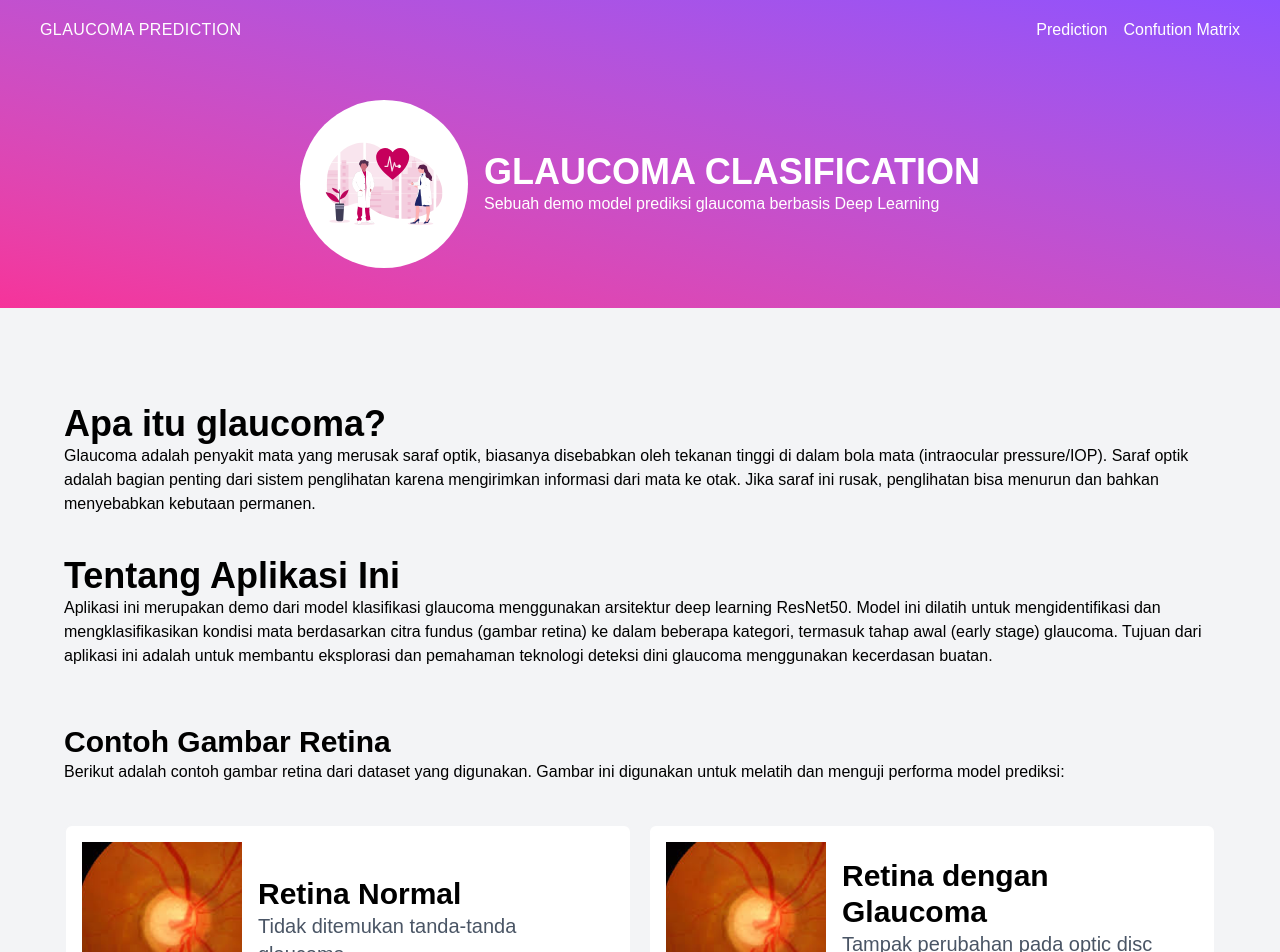
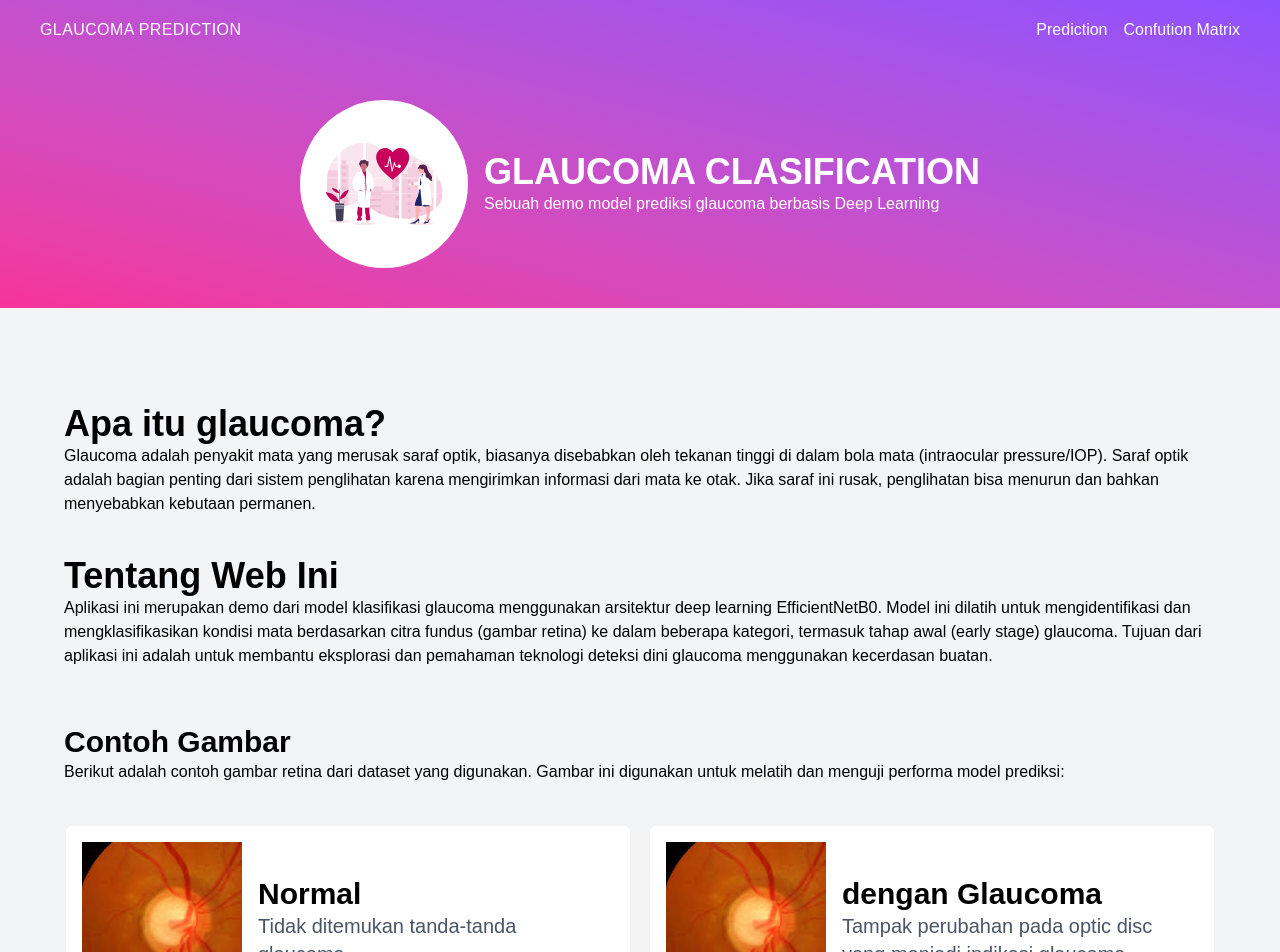
Before and after one commit to rivopelu/glaucoma-fe, a React (Vite) app: page / in a window 1280 px wide. Shown: the top 952 px of the page. Built offline with nearby package versions, Linux system fonts and the light colour scheme.

Commit message:
FEAT:setup

```diff
--- a/src/pages/HomePage.tsx
+++ b/src/pages/HomePage.tsx
@@ -140,16 +140,16 @@ export function HomePage() {
             </p>
           </div>
           <div className='mt-6'>
-            <p className='font-semibold text-4xl'>Tentang Aplikasi Ini          </p>
+            <p className='font-semibold text-4xl'>Tentang Web Ini          </p>
             <p>
-              Aplikasi ini merupakan demo dari model klasifikasi glaucoma menggunakan arsitektur deep learning ResNet50. Model ini dilatih untuk mengidentifikasi dan mengklasifikasikan kondisi mata berdasarkan citra fundus (gambar retina) ke dalam beberapa kategori, termasuk tahap awal (early stage) glaucoma. Tujuan dari aplikasi ini adalah untuk membantu eksplorasi dan pemahaman teknologi deteksi dini glaucoma menggunakan kecerdasan buatan.
+              Aplikasi ini merupakan demo dari model klasifikasi glaucoma menggunakan arsitektur deep learning EfficientNetB0. Model ini dilatih untuk mengidentifikasi dan mengklasifikasikan kondisi mata berdasarkan citra fundus (gambar retina) ke dalam beberapa kategori, termasuk tahap awal (early stage) glaucoma. Tujuan dari aplikasi ini adalah untuk membantu eksplorasi dan pemahaman teknologi deteksi dini glaucoma menggunakan kecerdasan buatan.
 
             </p>
           </div>
 
 
           <div>
-            <h1 className=' text-3xl mt-10 font-semibold'>Contoh Gambar Retina</h1>
+            <h1 className=' text-3xl mt-10 font-semibold'>Contoh Gambar </h1>
             <p>Berikut adalah contoh gambar retina dari dataset yang digunakan. Gambar ini digunakan untuk melatih dan menguji performa model prediksi:
             </p>
             <div className='grid grid-cols-2 my-10 gap-4'>
@@ -157,7 +157,7 @@ export function HomePage() {
                 <CardBody className='flex gap-4 items-center'>
                   <img className='w-40 aspect-square' src='/assets/gl_1.png' />
                   <div>
-                    <p className='font-semibold text-3xl '>Retina Normal</p>
+                    <p className='font-semibold text-3xl '> Normal</p>
                     <p className='text-gray-600 text-xl '> Tidak ditemukan tanda-tanda glaucoma.</p>
                   </div>
 
@@ -167,7 +167,7 @@ export function HomePage() {
                 <CardBody className='flex gap-4 items-center'>
                   <img className='w-40 aspect-square' src='/assets/gl_1.png' />
                   <div>
-                    <p className='font-semibold text-3xl '>Retina dengan Glaucoma</p>
+                    <p className='font-semibold text-3xl '>dengan Glaucoma</p>
                     <p className='text-gray-600 text-xl '>Tampak perubahan pada optic disc yang menjadi indikasi glaucoma.</p>
                   </div>
 
```
